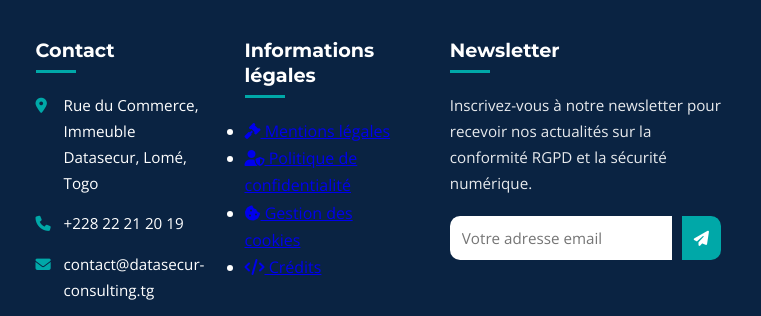
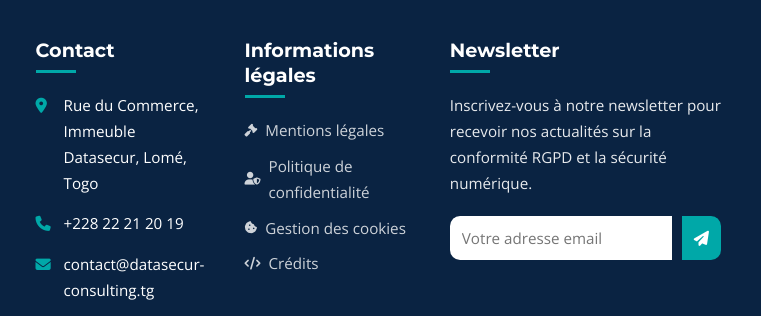
Before and after one commit to tryredty/DATA_SECUR_CONSULTING, a plain HTML site: page index.html in a window 1280 px wide. Shown: the part 7657-7973 px from the top of the page, 519-1280 px from the left. Drawn offline with nearby package versions, Linux system fonts and the light colour scheme.

Commit message:
j'ai changé la section information légales ce n'est plus une liste et elle a un affichage simple

```diff
--- a/index.html
+++ b/index.html
@@ -1345,6 +1345,29 @@
             font-size: 0.8rem;
         }
 
+        .footer-info p a {
+            color: rgba(255, 255, 255, 0.8);
+            text-decoration: none;
+            transition: var(--transition);
+            display: flex;
+            align-items: center;
+            font-size: 0.95rem;
+        }
+
+        .footer-info p a:hover {
+            color: var(--accent-teal);
+            transform: translateX(5px);
+        }
+
+        .footer-info p {
+            margin-bottom: 10px;
+        }
+
+        .footer-info p a i {
+            margin-right: 8px;
+            font-size: 0.8rem;
+        }
+
         .footer-contact p {
             margin-bottom: 15px;
             display: flex;
@@ -2779,12 +2802,10 @@
 
                     <div class="footer-info">
                         <h4>Informations légales</h4>
-                        <ul>
-                            <li><a href="#" id="showMentionsLegales"><i class="fas fa-gavel"></i> Mentions légales</a></li>
-                            <li><a href="#" id="showPrivacyPolicy"><i class="fas fa-user-shield"></i> Politique de confidentialité</a></li>
-                            <li><a href="#" id="showCookiePolicyFooter"><i class="fas fa-cookie-bite"></i> Gestion des cookies</a></li>
-                            <li><a href="#" id="showCredits"><i class="fas fa-code"></i> Crédits</a></li>
-                        </ul>
+                            <p><a href="#" id="showMentionsLegales"><i class="fas fa-gavel"></i> Mentions légales</a></p>
+                            <p><a href="#" id="showPrivacyPolicy"><i class="fas fa-user-shield"></i> Politique de confidentialité</a></p>
+                            <p><a href="#" id="showCookiePolicyFooter"><i class="fas fa-cookie-bite"></i> Gestion des cookies</a></p>
+                            <p><a href="#" id="showCredits"><i class="fas fa-code"></i> Crédits</a></p>
                     </div>
 
                     <div class="footer-newsletter">
```
